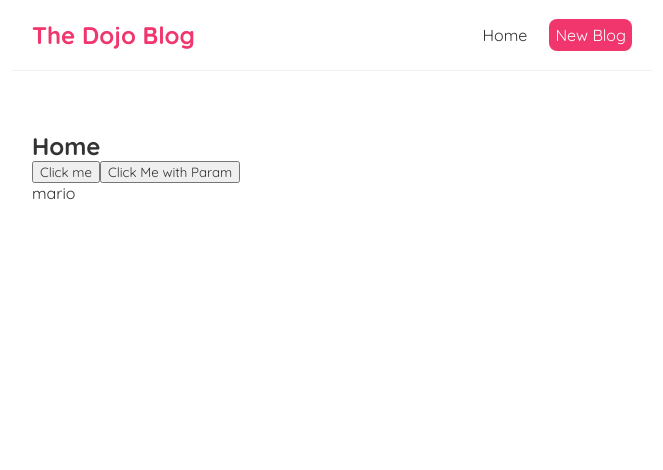
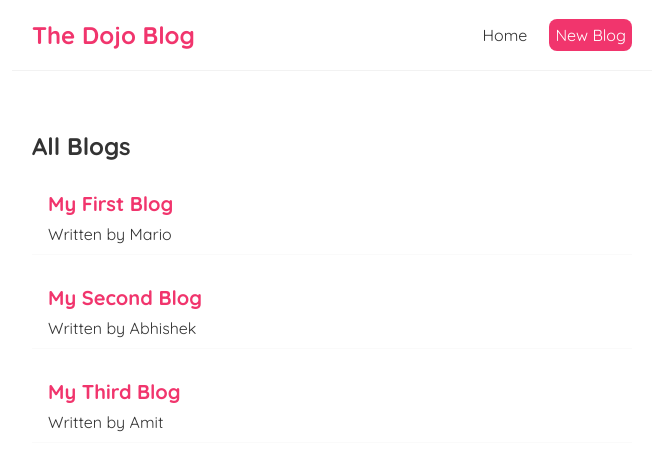
Before and after one commit to abhis88/blog-reactjs, a React (Create React App) app: page / in a window 1280 px wide. Shown: the top 470 px of the page, without its empty margins (308-971 px from the left). Built offline with nearby package versions, Linux system fonts and the light colour scheme; data requests are answered from the project's data file.

Commit message:
hooks, props, function, useState, useEffect

```diff
--- /dev/null
+++ b/data/db.json
@@ -0,0 +1,22 @@
+{
+    "blogs": [
+        {
+            "title": "My First Blog",
+            "body": "Lorep Ipsum aldfjlasjfaljfldasjf asdkfja ldfj alsdfjd",
+            "author": "Mario",
+            "id": 1
+        },
+        {
+            "title": "My Second Blog",
+            "body": "Lorep Ipsum aldfjlasjfaljfldasjf asdkfja ldfj alsdfjd",
+            "author": "Abhishek",
+            "id": 2
+        },
+        {
+            "title": "My Third Blog",
+            "body": "Lorep Ipsum aldfjlasjfaljfldasjf asdkfja ldfj alsdfjd",
+            "author": "Amit",
+            "id": 3
+        }
+    ]
+}
--- /dev/null
+++ b/src/components/bloglist/BlogList.js
@@ -0,0 +1,23 @@
+import { useEffect } from "react";
+
+const BlogList = (props) => {
+    const blogs = props.blogs;
+
+    // useEffect(() => {
+    //     console.log("test again");
+    // }, []);
+
+    return (
+        <div className="blog-list">
+            <h2>{props.title}</h2>
+            {blogs.map((blog) => (
+                <div className="blog-preview" key={blog.id}>
+                    <h2>{ blog.title }</h2>
+                    <p>Written by {blog.author}</p>
+                </div>
+            ))}
+        </div>
+    )
+}
+
+export default BlogList;
--- a/src/components/home/Home.js
+++ b/src/components/home/Home.js
@@ -1,24 +1,31 @@
-import { useState } from "react";
+import { useEffect, useState } from "react";
+import BlogList from "./../bloglist/BlogList"
 
 const Home = () => {
 
-    const handleClick = () => {
-        console.log("Hello, Ninjas");
-    }
+    const [blogs, setBlogs] = useState(null);
+    const [isPending, setIsPending] = useState(true);
 
-    const handleClickWithParam = (name) => {
-        console.log("Hello " + name);
-        setName(name);
-    }
+    useEffect(() => {
+        fetch('http://localhost:8000/blogs')
+            .then(res => {
+                return res.json();
+            })
+            .then((data) => {
+                console.log(data);
+                setIsPending(false);
+                setBlogs(data);
+            })
+            .catch((err) => {
+                console.log(err.message);
+            })
 
-    const [name, setName] = useState('mario');
+    }, []);
 
     return (
         <div className="home">
-            <h2>Home</h2>
-            <button onClick = { handleClick }>Click me</button>
-            <button onClick = { () => handleClickWithParam ('ninjas')}>Click Me with Param</button>
-            <div>{name}</div>
+            {isPending && <div>Loading...</div>}
+            {blogs && <BlogList blogs = {blogs} title = {"All Blogs"} />}
         </div>
     )
 }
--- a/src/index.css
+++ b/src/index.css
@@ -33,3 +33,18 @@
   margin: 40px auto;
   padding: 20px;
 }
+
+/* blog previews */
+.blog-preview {
+  padding: 10px 16px;
+  margin: 20px 0;
+  border-bottom: 1px solid #fafafa;
+}
+.blog-preview:hover{
+  box-shadow: 1px 3px 5px rgba(0, 0, 0, 0.1);
+}
+.blog-preview h2 {
+  font-size: 20px;
+  color: #f1356d;
+  margin-bottom: 8px;
+}
```
